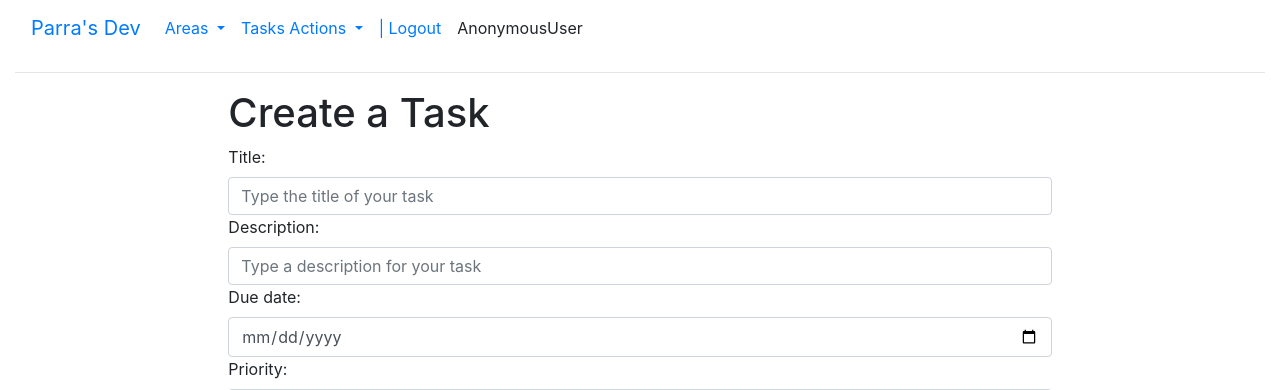
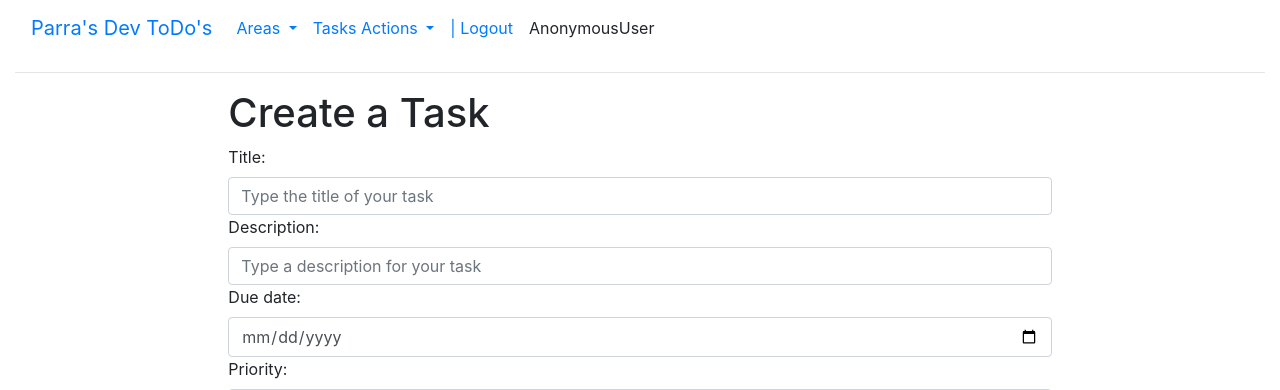
Before and after one commit to HowardGA/Examen2-DeWebPro, a Django app: page /ToDo/client/create/task in a window 1280 px wide. Shown: the top 390 px of the page. Run offline with Django 5.2, Linux system fonts and the light colour scheme; data that the repository does not hold is empty; some libraries are stand-ins or nearby versions.

Commit message:
Changed Nav Nambe

```diff
--- a/Client/templates/base/base.html
+++ b/Client/templates/base/base.html
@@ -12,7 +12,7 @@
   <div class="row">
     <nav class="navbar navbar-expand-lg bg-body-tertiary">
       <div class="container-fluid">
-        <a class="navbar-brand" href="#">Parra's Dev</a>
+        <a class="navbar-brand" href="#">Parra's Dev ToDo's</a>
         <button class="navbar-toggler" type="button" data-bs-toggle="collapse" data-bs-target="#navbarSupportedContent" aria-controls="navbarSupportedContent" aria-expanded="false" aria-label="Toggle navigation">
           <span class="navbar-toggler-icon"></span>
         </button>
```
